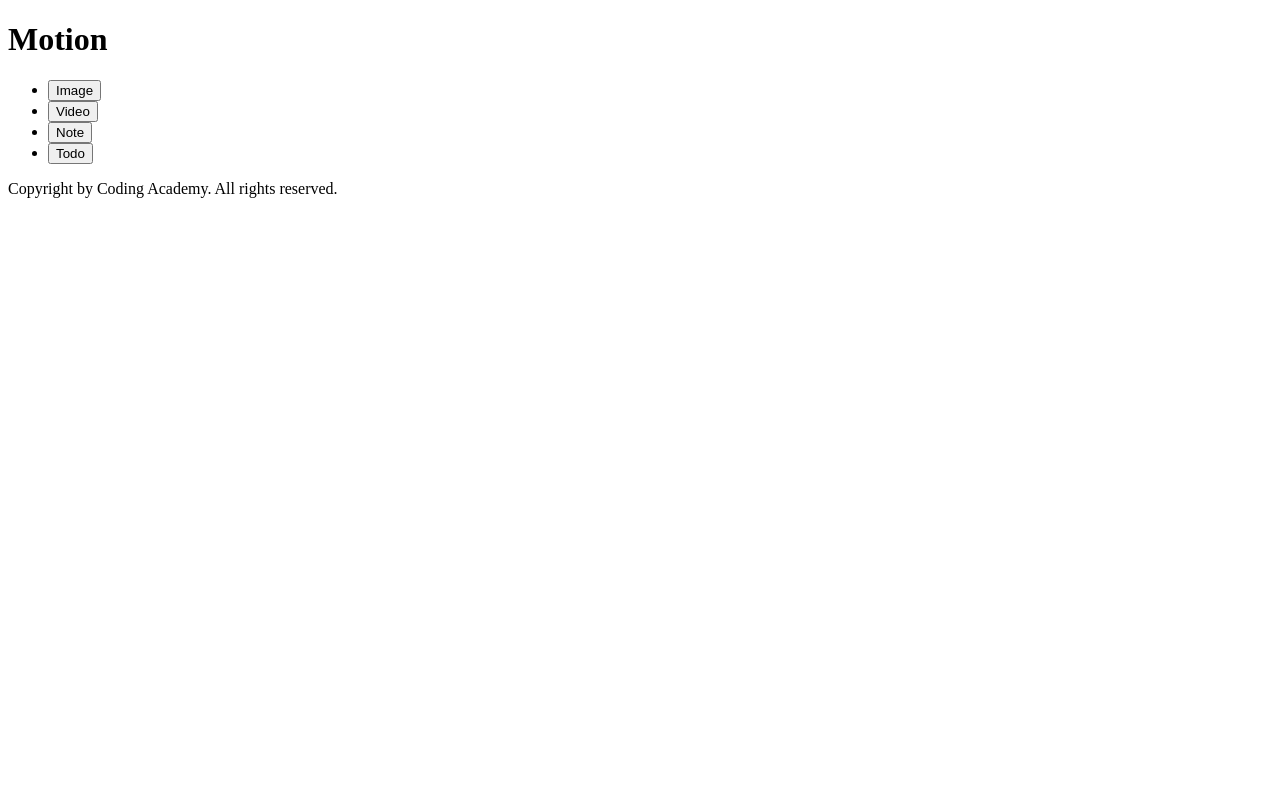
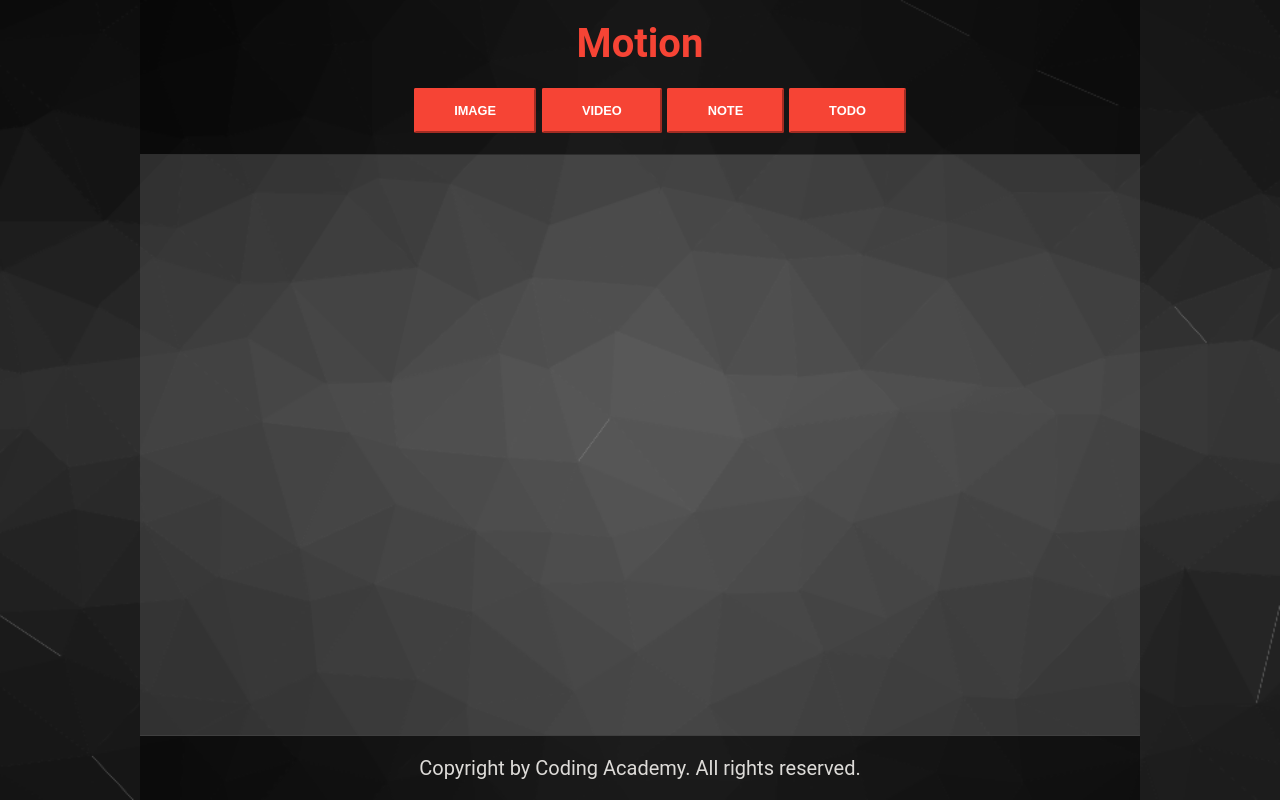
Before and after one commit to SpearJin/motion_type, a plain HTML site: page index.html in a window 1280 px wide. Drawn offline with Linux system fonts and the light colour scheme.

Commit message:
css 적용

```diff
--- a/index.html
+++ b/index.html
@@ -28,7 +28,7 @@
         </ul>
       </header>
       <main class="document"></main>
-      <footer>
+      <footer class="footer">
         <p>Copyright by Coding Academy. All rights reserved.</p>
       </footer>
     </div>
--- a/style/style.css
+++ b/style/style.css
@@ -0,0 +1,109 @@
+:root {
+  --bg-main-color: #00000080;
+  --bg-accent-color: #2d2d2d;
+  --accent-color: #f64435;
+  --text-accent-color: #ffe498;
+  --text-edit-bg-color: #575757;
+  --border-color: #3f3f3f;
+  --shadow-color: #202020;
+  --document-bg-color: #68686850;
+  --component-bg-gradient: radial-gradient(circle, #646464e6 0%, #363636e6 100%);
+  --smokywhite: #dddbd8;
+  --black: #000000;
+  --translucent-black: #00000099;
+}
+
+li {
+  list-style: none;
+  padding-left: 0;
+}
+
+p {
+  color: var(--smokywhite);
+}
+
+label {
+  color: var(--text-accent-color);
+}
+
+* {
+  outline: 0;
+  box-sizing: border-box;
+}
+
+body {
+  background: url('../assets/background.png') center/cover no-repeat;
+  font-family: Roboto, Oxygen, sans-serif;
+  display: flex;
+  justify-content: center;
+  height: 100vh;
+  overflow: hidden;
+  font-size: 1.25rem;
+  margin: 0;
+}
+
+.app {
+  width: 100%;
+  max-width: 1000px;
+  height: 100%;
+  display: flex;
+  flex-direction: column;
+}
+
+.banner {
+  background: var(--bg-main-color);
+  border-bottom: 1px solid var(--bg-accent-color);
+  text-align: center;
+}
+
+.banner__title {
+  margin: 20px;
+  color: var(--accent-color);
+}
+
+.control-panel {
+  display: flex;
+  align-items: center;
+  justify-content: center;
+}
+
+.create-button {
+  margin: 0.1em 0.2em;
+  text-align: center;
+  user-select: none;
+  padding: 1em 3em;
+  text-transform: uppercase;
+  font-weight: 600;
+  font-size: 0.8rem;
+  color: white;
+  background-color: var(--accent-color);
+  border-color: var(--accent-color);
+  border-radius: 2px;
+}
+
+.document {
+  height: 100%;
+  overflow-y: auto;
+  background-color: var(--document-bg-color);
+  /* Firefox */
+  scrollbar-width: 6px;
+  scrollbar-color: var(--bg-accent-color);
+  scrollbar-face-color: var(--accent-color);
+}
+
+.document::-webkit-scrollbar {
+  /* Safari and Chrome */
+  background-color: var(--bg-accent-color);
+  width: 6px;
+}
+
+.document::-webkit-scrollbar-thumb {
+  /* Safari and Chrome */
+  background-color: var(--accent-color);
+}
+
+.footer {
+  background: var(--bg-main-color);
+  border-top: 1px solid var(--border-color);
+  text-align: center;
+}
```
